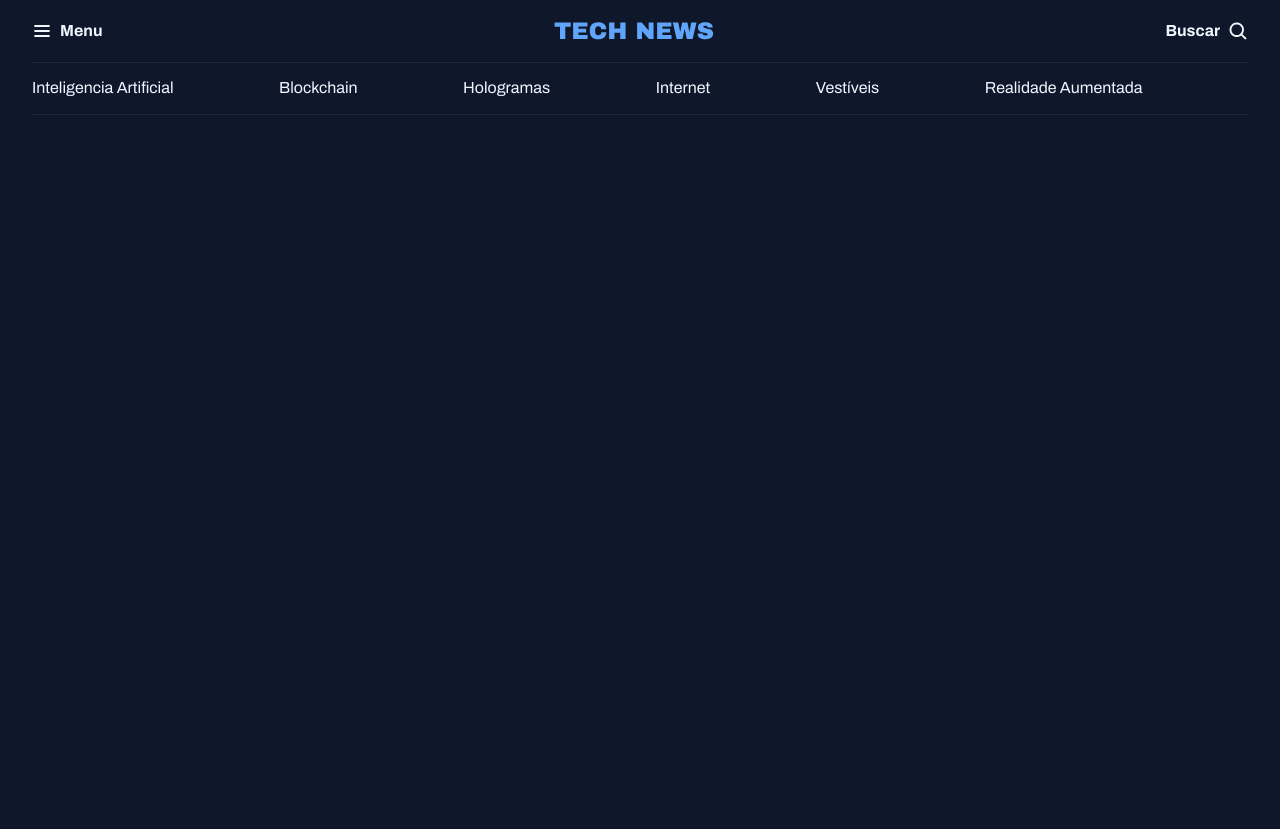
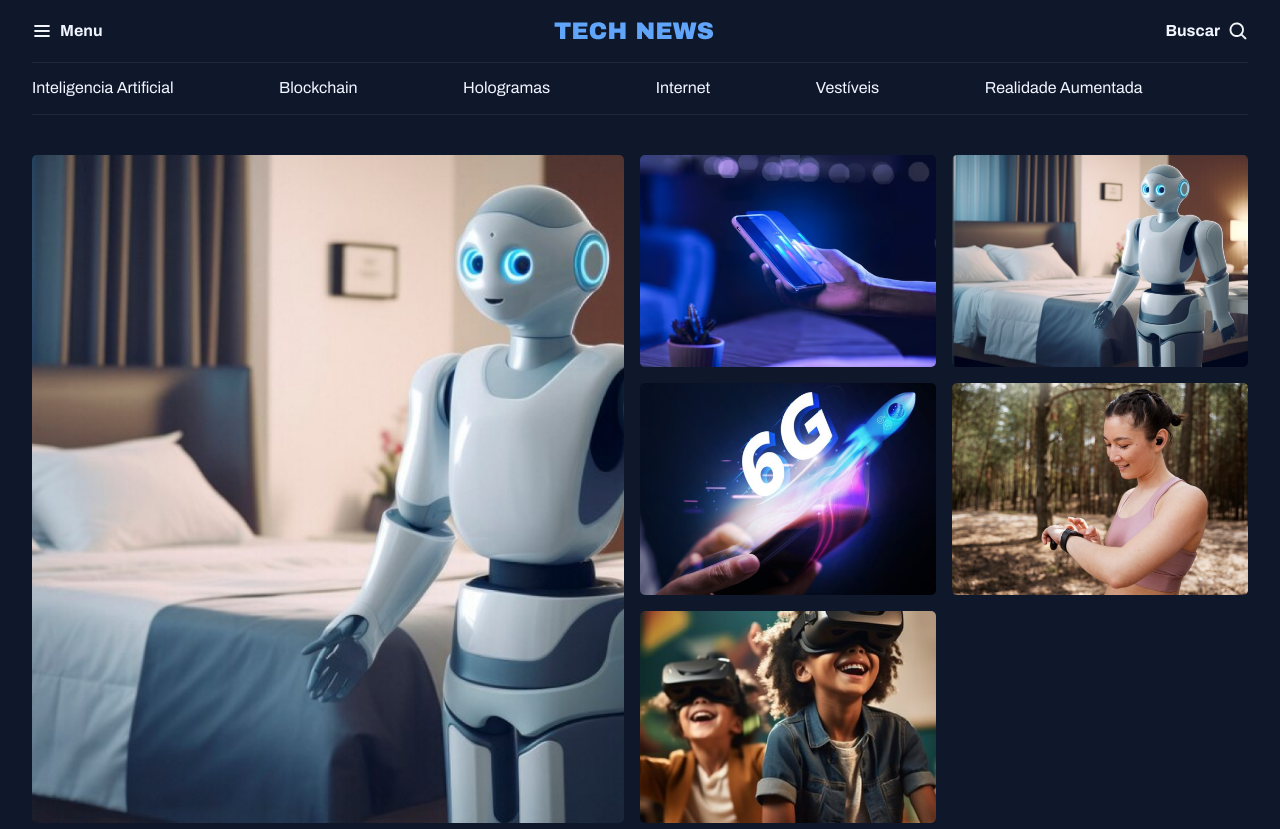
Before and after one commit to Jfdeev/Portal-de-Noticias, a plain HTML site: page index.html in a window 1280 px wide. Before the commit the page ends 800 px from the top, so only its background shows below. Drawn offline with Linux system fonts and the light colour scheme.

Commit message:
estruturando destaques

```diff
--- a/index.html
+++ b/index.html
@@ -12,7 +12,7 @@
 <body>
     <header class="container">
         <nav id="primary" class="grid grid-flow-col">
-            <div>
+            <div class="card">
                 <img src="./assets/List.svg" alt="icone-menu">
                 <strong>Menu</strong>
             </div>
@@ -33,5 +33,30 @@
             <a href="#">Realidade Aumentada</a>
         </nav>
     </header>
+
+    <main class="grid container">
+        <section id="featured" class="grid grid-flow-col gap-16">
+            <div>
+                <img src="./assets/Image 01.png" alt="">
+            </div>
+            <div class="grid grid-cols-2 gap-16">
+                <div>
+                    <img src="./assets/Image 02.png" alt="">
+                </div>
+                <div>
+                    <img src="./assets/Image 01.png" alt="">
+                </div>
+                <div>
+                    <img src="./assets/Image 03.png" alt="">
+                </div>
+                <div>
+                    <img src="./assets/Image 04.png" alt="">
+                </div>
+                <div>
+                    <img src="./assets/Image 05.png" alt="">
+                </div>
+            </div>
+        </section>
+    </main>
 </body>
 </html>
--- a/styles/global.css
+++ b/styles/global.css
@@ -56,3 +56,11 @@ grid-auto-flow: column;
     padding-inline: 32px;
     margin-inline: auto;
 }
+
+main{
+    margin-top: 40px;
+}
+
+img{
+    max-width: 100%;
+}
--- a/styles/index.css
+++ b/styles/index.css
@@ -1,2 +1,4 @@
 @import url(global.css);
+@import url(utility.css);
 @import url(header.css);
+@import url(sections.css);
--- /dev/null
+++ b/styles/sections.css
@@ -0,0 +1,21 @@
+
+#featured {
+    img{
+        height: 100%;
+        object-fit: cover;
+        border-radius: 5px;
+    }
+    .card{
+        position: relative;
+        overflow: hidden;
+
+        &::before{
+            content: "";
+            position: absolute;
+            inset: 0;
+            top: 50%;
+            background-color: linear-gradient(0deg, rgba(0,0,0,0.8) 0%, rgba(0,0,0,0) 100%);
+
+        }
+    }
+}
--- /dev/null
+++ b/styles/utility.css
@@ -0,0 +1,15 @@
+.grid{
+    display: grid;
+}
+
+.grid-flow-col{
+    grid-auto-flow: column;
+}
+
+.grid-cols-2{
+    grid-template-columns: 1fr 1fr;
+}
+
+.gap-16{
+    gap: 16px;
+}
```
